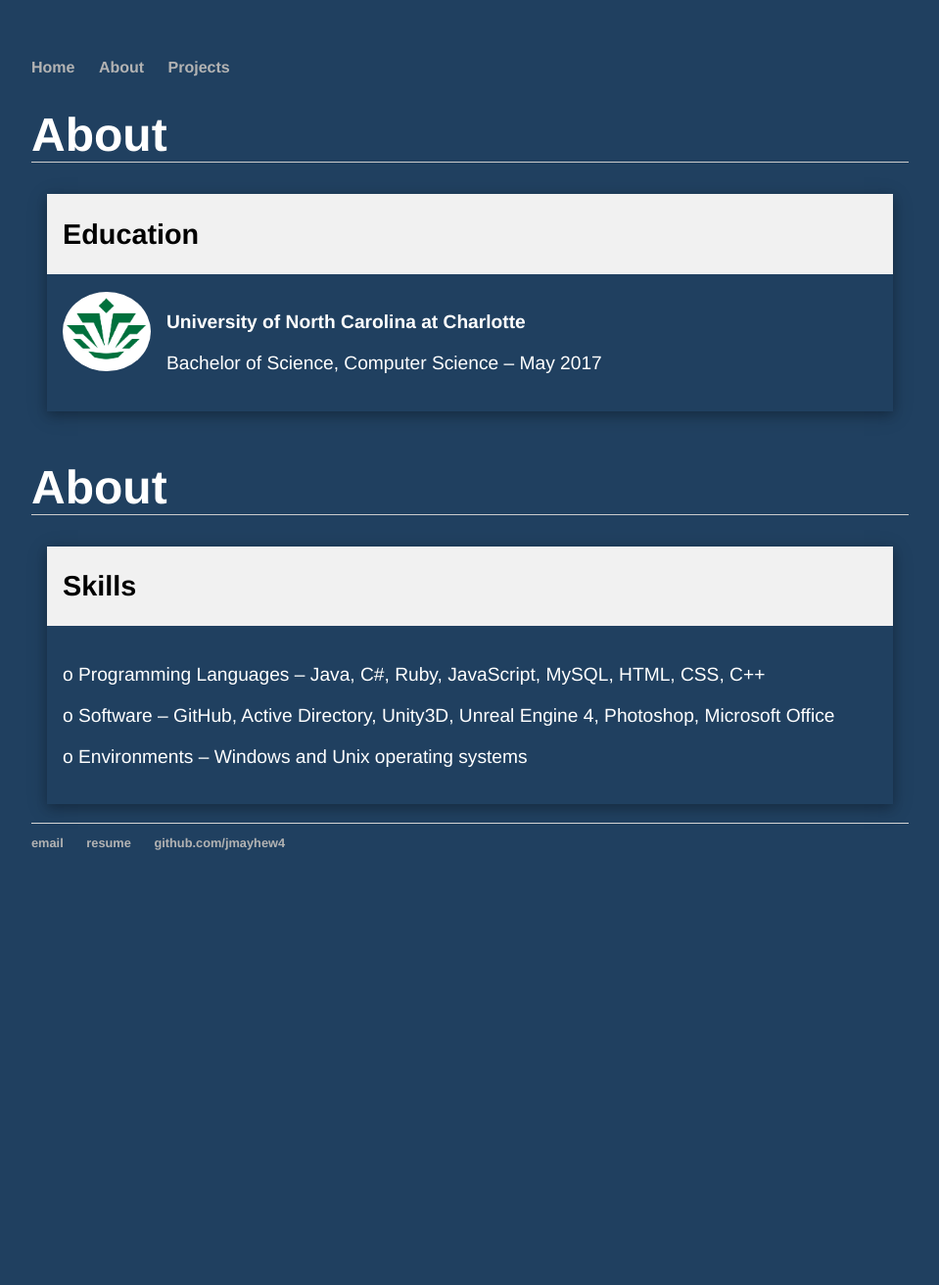
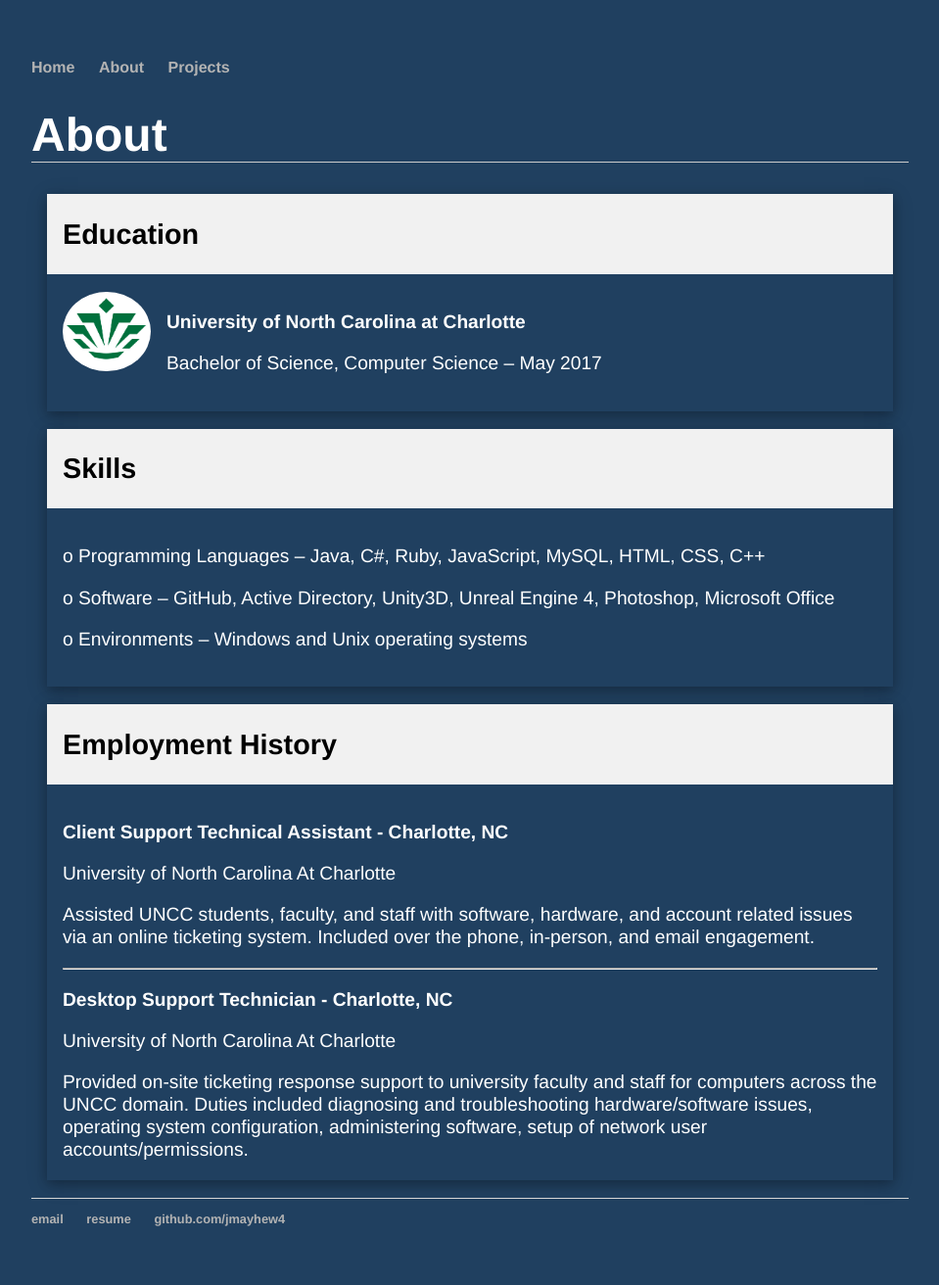
Before and after one commit to jmayhew4/jmayhew4.github.io, a Jekyll site: the page built from about/index.html, in a window 1280 px wide. Shown: the whole page at 98% size, without its empty margins (160-1119 px from the left). Built offline with Jekyll 4.4.1, drawn with Linux system fonts in a browser that asks for light colours; before the commit the page ends 928 px from its top, so only the background shows below that.

Commit message:
Update index.html

```diff
--- a/about/index.html
+++ b/about/index.html
@@ -33,7 +33,6 @@
 </div>
 <br>
 
-<h1>About</h1>
 <div class="w3-container">
   <div class="w3-card-4" style="width:100%">
     <header class="w3-container w3-light-grey">
@@ -49,4 +48,23 @@
 </div>
 <br>
 
+<div class="w3-container">
+  <div class="w3-card-4" style="width:100%">
+    <header class="w3-container w3-light-grey">
+      <h2>Employment History</h2>
+    </header>
+    <div class="w3-container"><br>
+      <!-- <img src="../photos/UNCC.PNG" alt="Avatar" class="w3-left w3-circle w3-margin-right" style="width:90px"> -->
+	<p><strong>Client Support Technical Assistant - Charlotte, NC</strong></p>
+        <p>University of North Carolina At Charlotte</p>
+	<p>Assisted UNCC students, faculty, and staff with software, hardware, and account related issues via an online ticketing system. Included over the phone, in-person, and email engagement.</p><hr>
+
+	<p><strong>Desktop Support Technician - Charlotte, NC</strong></p>
+        <p>University of North Carolina At Charlotte</p>
+	<p>Provided on-site ticketing response support to university faculty and staff for computers across the UNCC domain. Duties included diagnosing and troubleshooting hardware/software issues, operating system configuration, administering software, setup of network user accounts/permissions.</p>
+    </div>
+  </div>
 </div>
+<br>
+
+</div>
```
